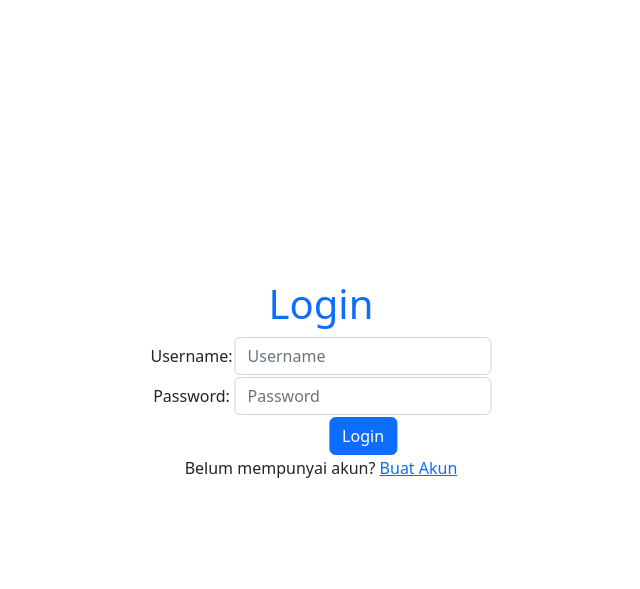
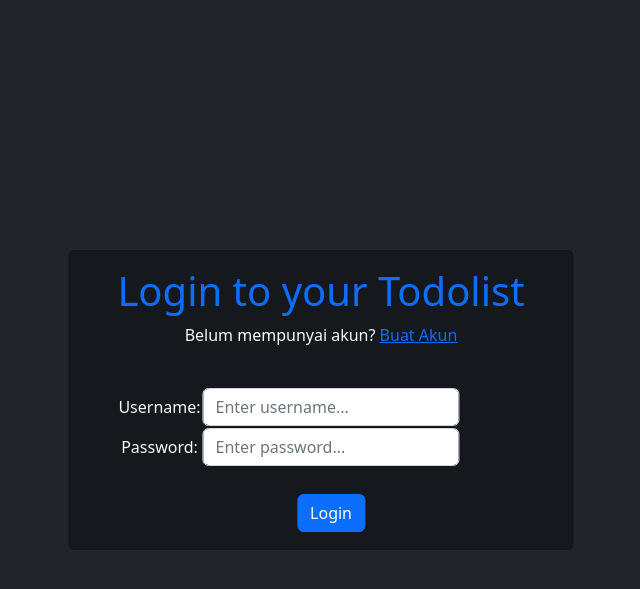
Before and after one commit to Veivel/django-todolist, a Django app: page /todolist/login/ in a window 1280 px wide. Shown: the top 589 px of the page, without its empty margins (319-959 px from the left). Run offline with Django 4.2, Linux system fonts and the light colour scheme.

Commit message:
polished styling

```diff
--- a/templates/base.html
+++ b/templates/base.html
@@ -7,6 +7,11 @@
   <meta name="viewport" content="width=device-width, initial-scale=1.0">
   <link rel="stylesheet" href="{% static 'css/style.css' %}">
   <link href="https://cdn.jsdelivr.net/npm/bootstrap@5.2.1/dist/css/bootstrap.min.css" rel="stylesheet" integrity="sha384-iYQeCzEYFbKjA/T2uDLTpkwGzCiq6soy8tYaI1GyVh/UjpbCx/TYkiZhlZB6+fzT" crossorigin="anonymous">
+  <style>
+    body {
+      background-color: #212529;
+    }
+  </style>
   {% block meta %}
   {% endblock meta %}
 </head>
--- a/todolist/static/todolist/style.css
+++ b/todolist/static/todolist/style.css
@@ -1 +1,5 @@
 /* Acknowledgements: https://stackoverflow.com/questions/70129007/django-static-css-is-not-loading-on-page */
+
+body {
+    background-color: '#212529';
+}
--- a/todolist/templates/login.html
+++ b/todolist/templates/login.html
@@ -5,23 +5,28 @@
 {% endblock meta %}
 
 {% block content %}
+<div class="position-absolute top-50 start-50 translate-middle">
 
-<div class = "login  position-absolute top-50 start-50 translate-middle">
+<div class= "card login px-5 py-3" style="background-color: #15191D;">
 
-    <h1 class="text-primary">Login</h1>
+    <h1 class="text-primary">Login to your Todolist</h1>
+    <p class="text-light">Belum mempunyai akun? <a href="{% url 'todolist:register' %}">Buat Akun</a></p>
+    <br>
 
     <form method="POST" action="">
         {% csrf_token %}
-        <table>
+        <table class="text-light">
             <tr>
-                <td>Username: </td>
-                <td><input type="text" name="username" placeholder="Username" class="form-control"></td>
+                <td>Username:</td>
+                <td><input type="text" name="username" placeholder="Enter username..." class="form-control"></td>
             </tr>
 
             <tr>
                 <td>Password: </td>
-                <td><input type="password" name="password" placeholder="Password" class="form-control"></td>
+                <td><input type="password" name="password" placeholder="Enter password..." class="form-control"></td>
             </tr>
+
+            <tr><td colspan="2"><br></td></tr>
 
             <tr>
                 <td></td>
@@ -30,17 +35,16 @@
         </table>
     </form>
 
-    <p>Belum mempunyai akun? <a href="{% url 'todolist:register' %}">Buat Akun</a></p>
-    <br>
+</div>
 
-    {% if messages %}
-    <ul>
-        {% for message in messages %}
-            <span class="alert alert-info">{{ message }}</span>
-        {% endfor %}
-    </ul>
-    {% endif %}
-
+{% if messages %}
+    <br><br>
+    <div>
+    {% for message in messages %}
+        <span class="alert alert-info">{{ message }}</span>
+    </div>
+    {% endfor %}
+{% endif %}
 
 </div>
 
--- a/todolist/templates/todolist_ajax.html
+++ b/todolist/templates/todolist_ajax.html
@@ -15,7 +15,7 @@
     </script>
 
     <body>
-        <div style="position:absolute; width:100%; height:100%;" class="bg-dark">
+        <div style="position:absolute; width:100%; height:100%;">
 
             <!-- Modal -->
             <div class="modal fade" id="newTaskModal" tabindex="-1" aria-labelledby="newTaskModalLabel" aria-hidden="true">
```
Also changed, not shown: todolist/templates/register.html (+19 -12 lines).
